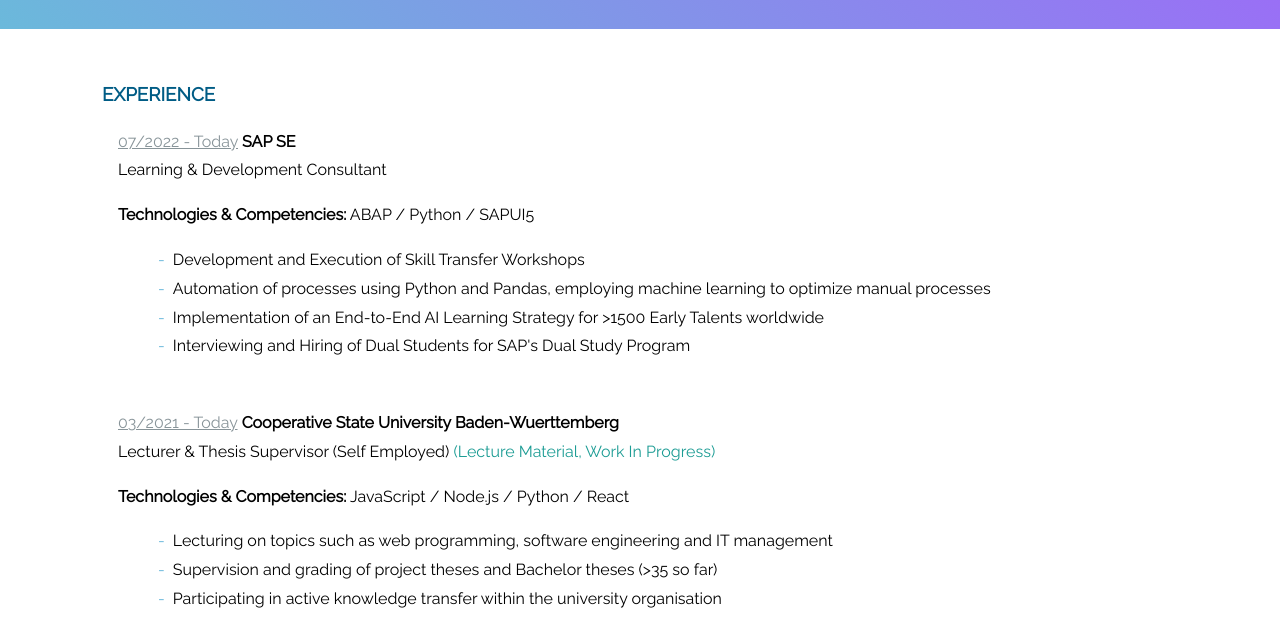
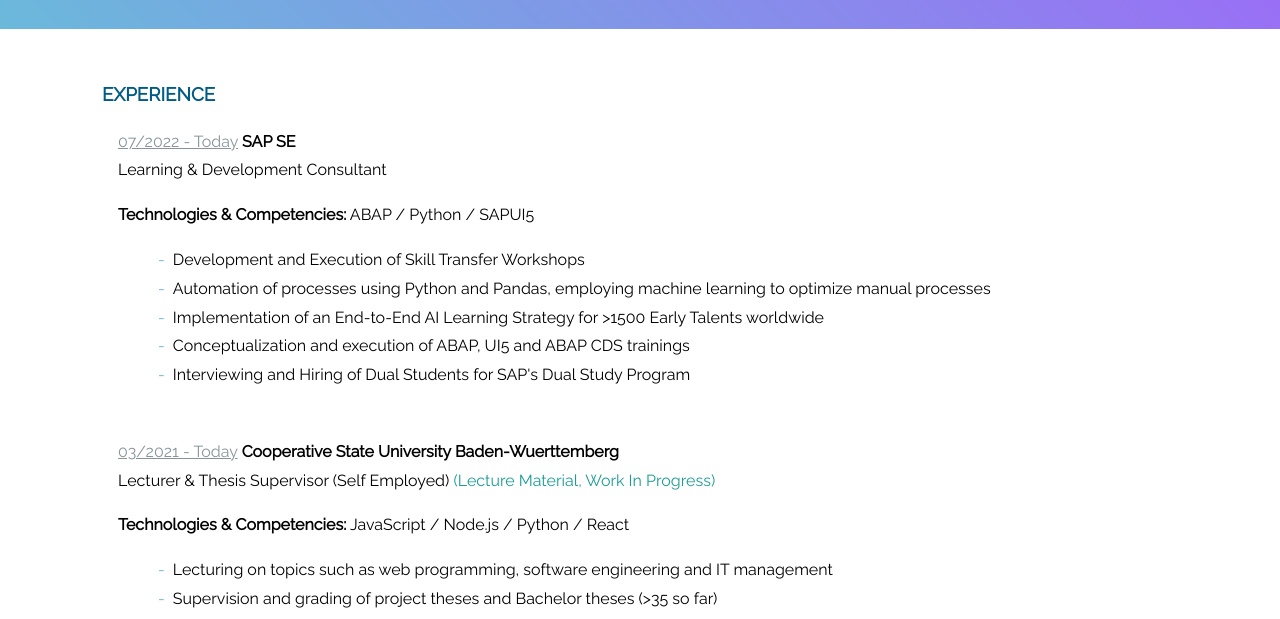
Before and after one commit to ehilzinger/CV, a plain HTML site: page index.html in a window 1280 px wide. Shown: the part 469-1088 px from the top of the page. Drawn offline with Linux system fonts and the light colour scheme.

Commit message:
trainings part added

```diff
--- a/index.html
+++ b/index.html
@@ -40,6 +40,7 @@
                 <li>Development and Execution of Skill Transfer Workshops</li>
                 <li>Automation of processes using Python and Pandas, employing machine learning to optimize manual processes</li>
                 <li>Implementation of an End-to-End AI Learning Strategy for >1500 Early Talents worldwide</li>
+                <li>Conceptualization and execution of ABAP, UI5 and ABAP CDS trainings</li>
                 <li>Interviewing and Hiring of Dual Students for SAP's Dual Study Program </li>
               </ul>
             </div>
```
